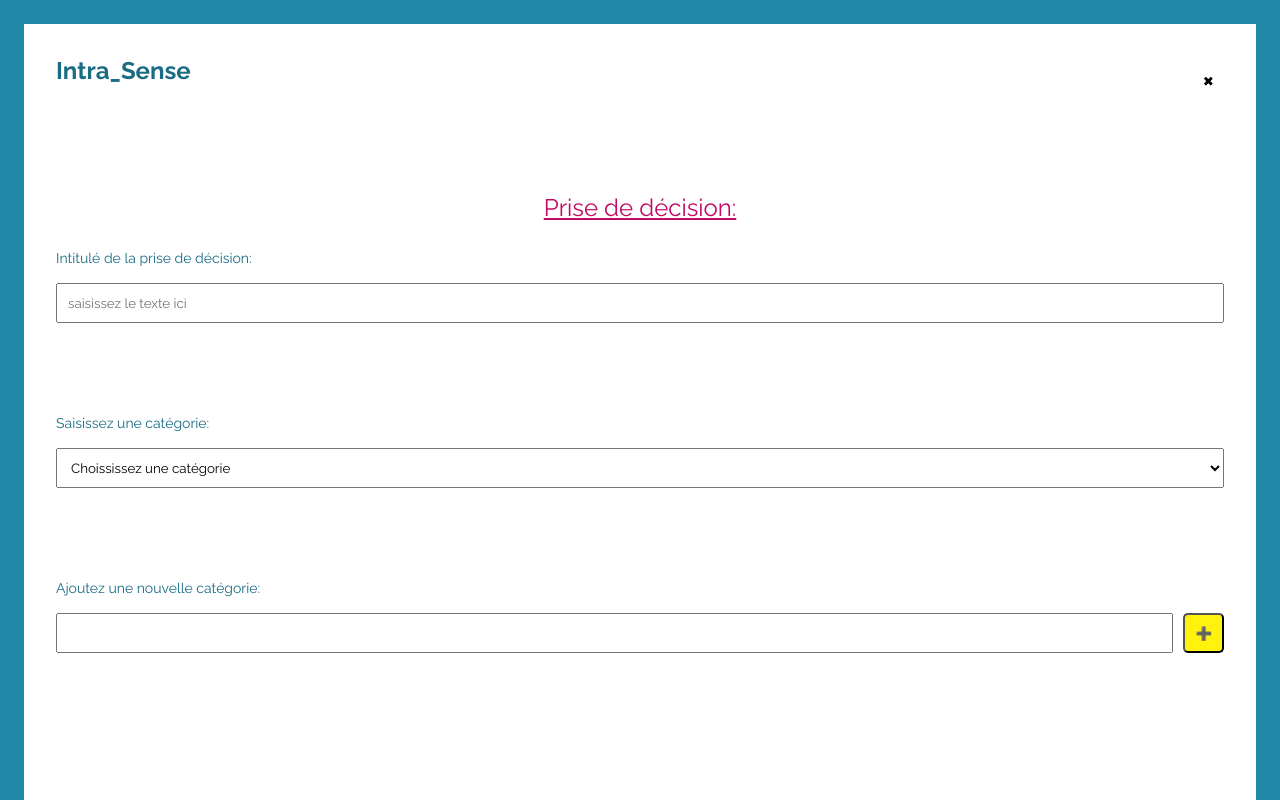
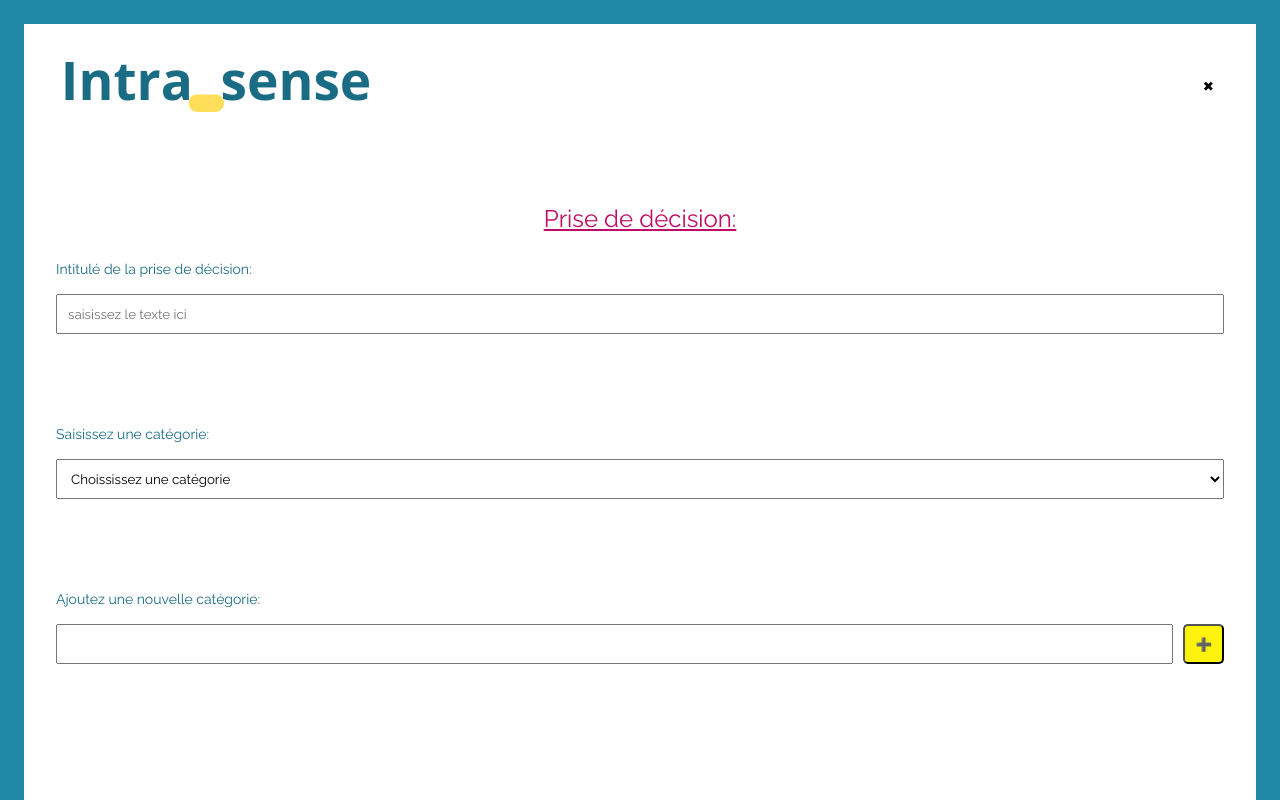
Before and after one commit to WildCodeSchool-2024-09/JS-RemoteFR-Vert-CrewCodeIle-MakeSense-P3, a React (Vite) app in the folder client/: page / in a window 1280 px wide. Shown: the top 800 px of the page. Built offline with nearby package versions, Linux system fonts and the light colour scheme.

Commit message:
feat: enregistrement decision

```diff
--- a/client/src/components/Decision.tsx
+++ b/client/src/components/Decision.tsx
@@ -2,6 +2,7 @@ import { useState } from "react";
 import { ToastContainer, toast } from "react-toastify";
 import style from "./decision.module.css";
 import "react-toastify/dist/ReactToastify.css";
+
 const decision = () => {
   /** état initialisant les catégories existantes:*/
   const [categories, setcategories] = useState(["Category1", "Category2"]);
@@ -53,7 +54,8 @@ const decision = () => {
   return (
     <section className={style.decisioncontainer}>
       <section className={style.logo_exit}>
-        <h1 id="logo">Intra_Sense</h1>
+        <img id="logo" src="/intrasenselogo.png" alt="logo" />
+
         <button type="button" className={style.exitButton}>
           {" "}
           ✖{" "}
--- a/client/src/components/decision.module.css
+++ b/client/src/components/decision.module.css
@@ -80,6 +80,9 @@ section {
   max-width: 100%;
   background: #f9f9f9;
   border-radius: 10px;
+}
+#logo {
+  width: 20px;
 }
 
 /* style liés aux catégories : */
```
Also changed, not shown: client/public/intrasenselogo.png (added).
